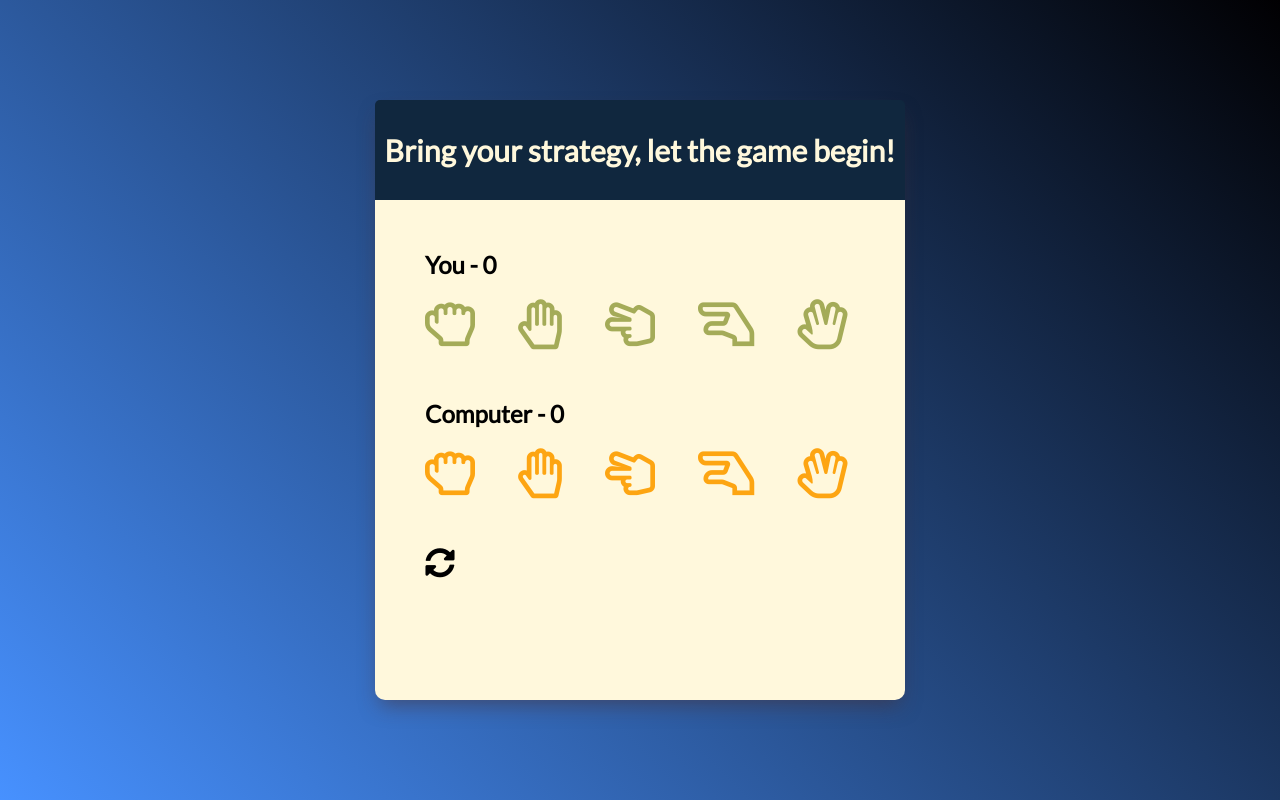
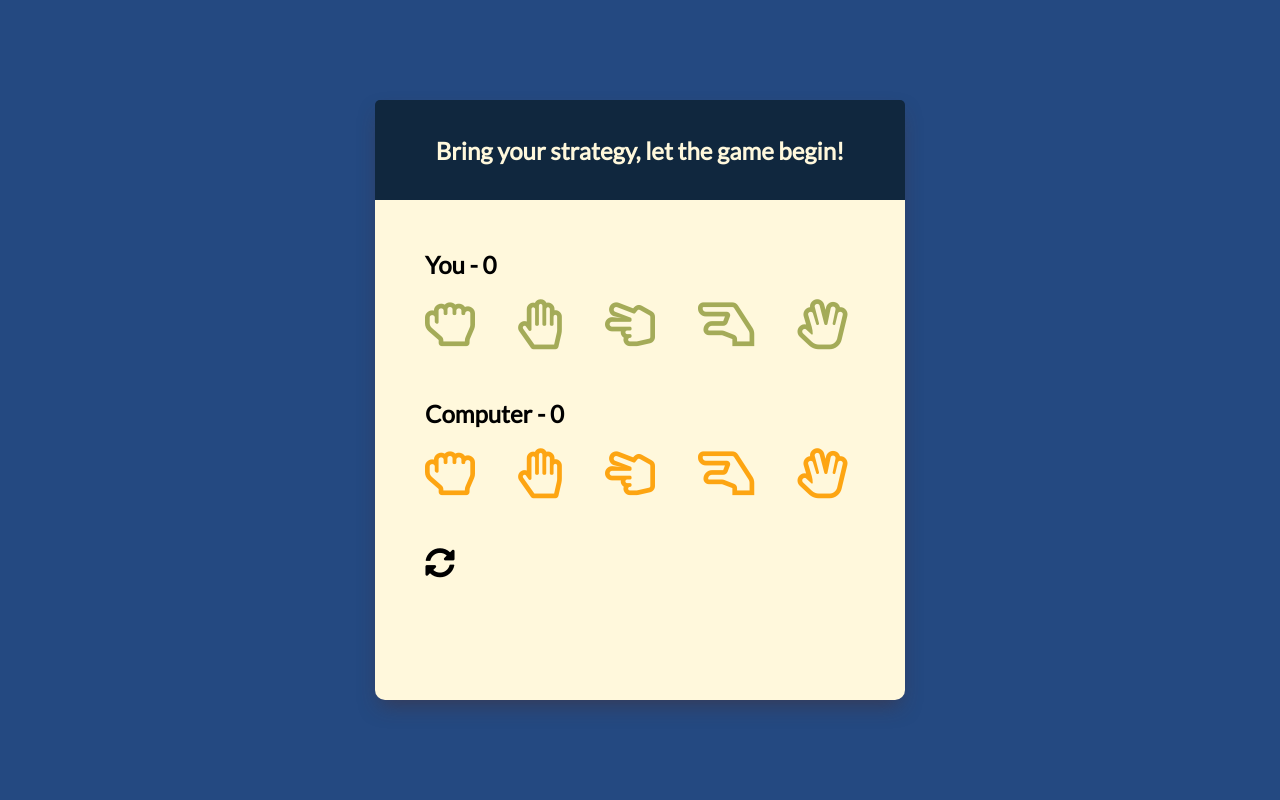
Before and after one commit to frankintech00/spock, a plain HTML site: page index.html in a window 1280 px wide. Drawn offline with Linux system fonts and the light colour scheme.

Commit message:
changed h1 and background styling

```diff
--- a/styles.css
+++ b/styles.css
@@ -7,7 +7,7 @@ html {
 body {
   margin: 0;
   min-height: 100vh;
-  background: linear-gradient(45deg, #4791ff, #010002);
+  background: #244981;
   font-family: Lato, sans-serif;
   display: flex;
   justify-content: center;
@@ -34,7 +34,7 @@ body {
 
 h1 {
   color: cornsilk;
-  font-size: 30px;
+  font-size: 1.5rem;
 }
 
 .player-container {
```
Also changed, not shown: index.html (+1 -0 lines).
